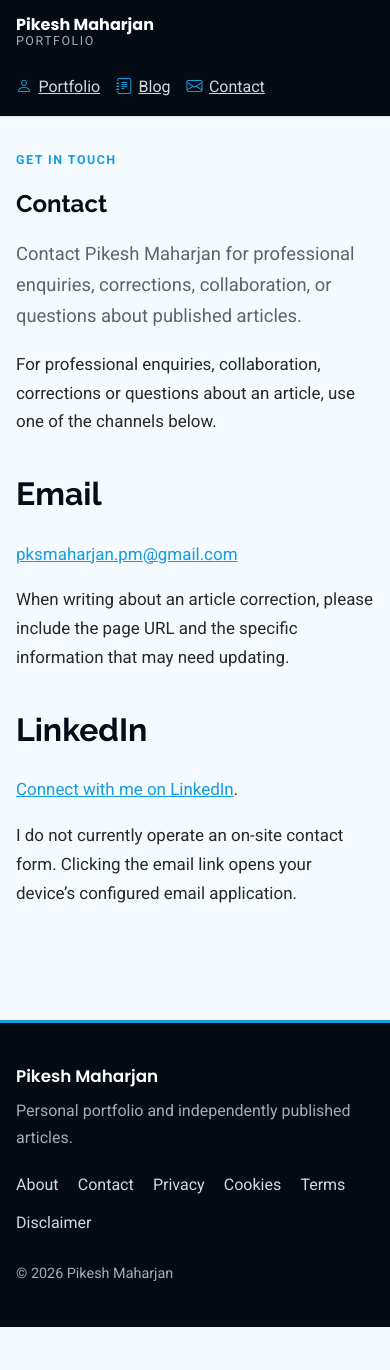
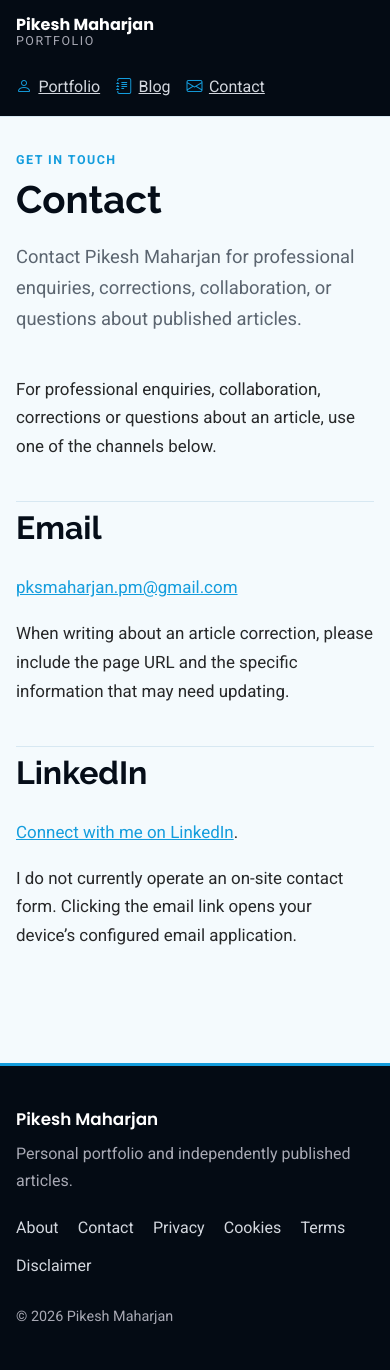
Before and after one commit to MeePks/Portfolio, a Jekyll site: the page built from contact.md, in a window 390 px wide. Built offline with Jekyll 4.4.1, drawn with Linux system fonts in a browser that asks for light colours; before the commit the page ends 1327 px from its top, so only the background shows below that.

Commit message:
Add accessibility and performance styles to assets/css/blog.css

```diff
--- a/assets/css/blog.css
+++ b/assets/css/blog.css
@@ -325,3 +325,26 @@
 .post-card:hover { transform: translateY(-4px); box-shadow: 0 12px 30px rgba(4, 11, 20, 0.1); }
 .blog-hero { position: relative; }
 .blog-hero::before { content: ""; display: block; width: 52px; height: 3px; margin-bottom: 1.25rem; background: var(--blog-accent); }
+
+
+/* Content, legal pages and accessibility */
+.blog-identity img { display: none; }
+.blog-hero h1 { max-width: 760px; font-size: clamp(2.35rem, 6vw, 4.25rem); }
+.blog-hero__links { display: flex; flex-wrap: wrap; gap: 0.75rem 1.25rem; margin-top: 1.5rem; }
+.blog-hero__links a { color: var(--blog-accent); font-weight: 700; text-decoration: none; }
+.info-page { max-width: 820px; margin-inline: auto; }
+.info-page > header { margin-bottom: 2.5rem; }
+.info-page h1 { margin: 0; font-size: clamp(2.4rem, 6vw, 4.4rem); }
+.info-page .post-content h2 { padding-top: 0.5rem; border-top: 1px solid var(--blog-border); }
+.breadcrumbs { display: flex; flex-wrap: wrap; gap: 0.55rem; margin-bottom: 1.5rem; color: var(--blog-muted); font-size: 0.9rem; }
+.breadcrumbs a { color: var(--blog-accent); text-decoration: none; }
+.post-sources { margin-top: 3rem; padding-top: 1rem; border-top: 1px solid var(--blog-border); }
+.post-sources h2 { font-size: 1.45rem; }
+.post-card img { background: #e8f1f6; }
+@media (prefers-reduced-motion: reduce) {
+  *, *::before, *::after { scroll-behavior: auto !important; transition-duration: 0.01ms !important; animation-duration: 0.01ms !important; animation-iteration-count: 1 !important; }
+}
+@media (max-width: 700px) {
+  .blog-hero h1 { font-size: clamp(2.15rem, 12vw, 3.15rem); }
+  .blog-header nav { width: 100%; }
+}
```
